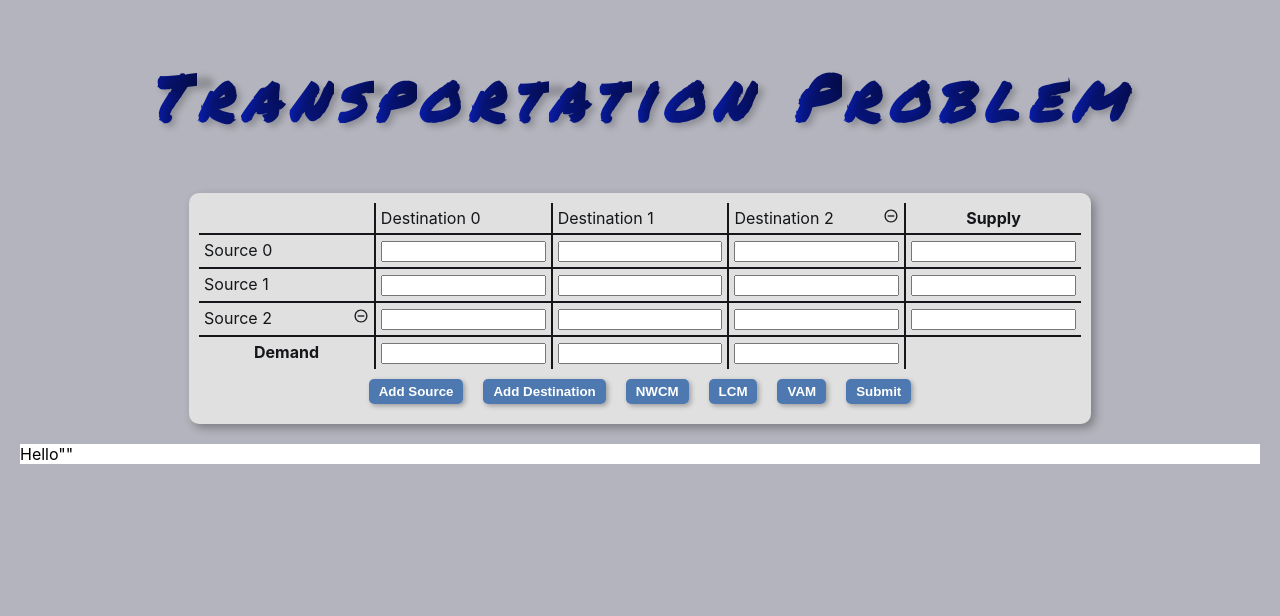
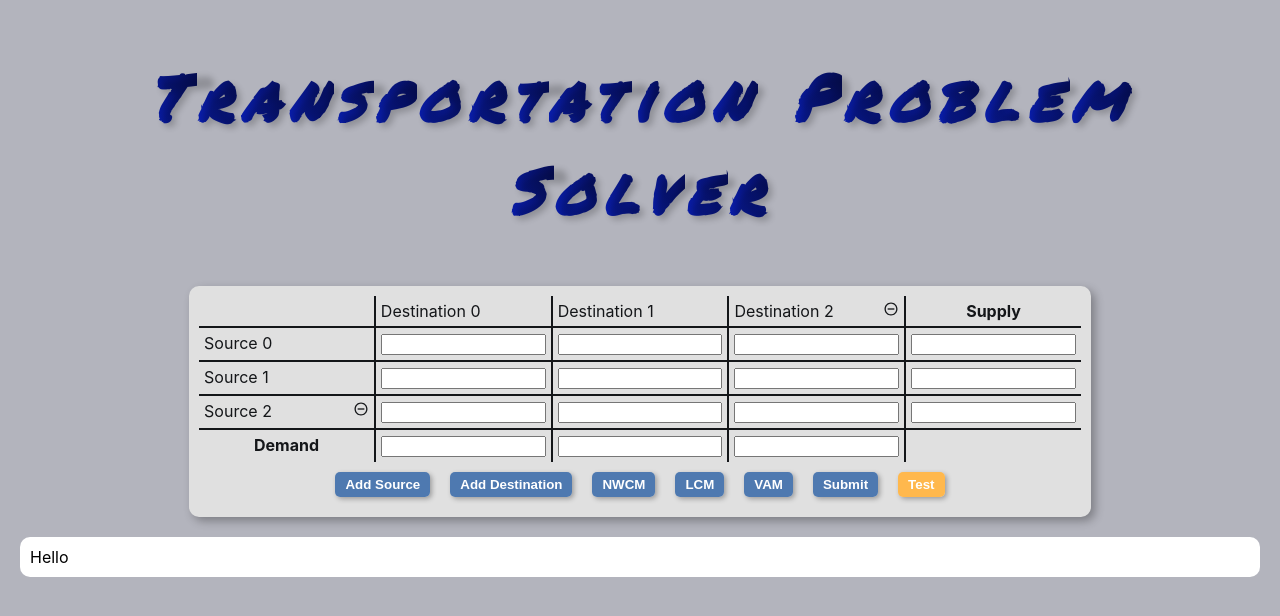
Before and after one commit to akivarichman/TransportationProblem, a React (Create React App) app in the folder transportation-problem-solver/: page / in a window 1280 px wide. Shown: the top 616 px of the page. Built offline with nearby package versions, Linux system fonts and the light colour scheme.

Commit message:
added button to easily submit the TP I used in my paper and created the solution section

```diff
--- a/transportation-problem-solver/src/App.js
+++ b/transportation-problem-solver/src/App.js
@@ -37,6 +37,13 @@ function App() {
             <span>l</span>
             <span>e</span>
             <span>m</span>
+            <span> </span>
+            <span>S</span>
+            <span>o</span>
+            <span>l</span>
+            <span>v</span>
+            <span>e</span>
+            <span>r</span>
         </div>
         <Form setResult={setResult}/>
         <ResultDashboard result={result}/>
--- a/transportation-problem-solver/src/components/Form.js
+++ b/transportation-problem-solver/src/components/Form.js
@@ -14,6 +14,34 @@ function Form({setResult}) {
     const[isNWCM, setIsNWCM] = useState(false)
     const[isLCM, setIsLCM] = useState(false)
     const[isVAM, setIsVAM] = useState(false)
+
+    const testFormData = {
+        supplies: [175, 200, 400, 225],
+        demands: [50, 175, 225, 175, 300, 75],
+        costs: [[17, 18, 10, 10, 5, 13], [6, 11, 13, 5, 10, 8], [9, 10, 4, 4, 3, 5], [13, 8, 6, 14, 9, 11]],
+        method: chosenMethod
+    }
+
+    const handleTest = (event) => {
+        if(isFormDataValid(testFormData)) {
+            console.log('form data is valid');
+            fetch('http://localhost:5000/api/data', {
+                method: 'POST',
+                headers: {
+                  'Content-Type': 'application/json',
+                },
+                body: JSON.stringify({data: testFormData}),
+            })
+            .then((response) => response.json())
+            .then((data) => {
+                console.log('Response:', data);
+                setResult(data);
+            })
+            .catch((error) => console.error('Error:', error));
+        } else {
+            console.log('error');
+        }
+    }
 
     const handleSubmit = (event) => {
         event.preventDefault();
@@ -216,6 +244,7 @@ function Form({setResult}) {
                         <Button onClick={handleMethodChoiceClick} text='LCM' colorStart={isLCM ? '#FFB84D' : '#4e79b0'} colorEnd={isLCM ? '#FF7F00' : '#1f51a3'}/>
                         <Button onClick={handleMethodChoiceClick} text='VAM' colorStart={isVAM ? '#FFB84D' : '#4e79b0'} colorEnd={isVAM ? '#FF7F00' : '#1f51a3'}/>
                         <Button type='submit' text='Submit' colorStart='#4e79b0' colorEnd='#1f51a3'/>
+                        <Button onClick={handleTest} text='Test' colorStart='#FFB84D' colorEnd='#FF7F00'/>
                     </div>
                 </form>
             </div>
--- a/transportation-problem-solver/src/components/ResultDashboard.js
+++ b/transportation-problem-solver/src/components/ResultDashboard.js
@@ -1,5 +1,5 @@
-import { useState, useEffect } from 'react'
 import "../styles/ResultDashboard.css";
+import SolutionMatrix from "./SolutionMatrix";
 
 function ResultDashboard({result}) {
 
@@ -7,8 +7,12 @@ function ResultDashboard({result}) {
 
     return(
         <div className='result-dashboard-container'>
-            Hello
-            {JSON.stringify(result)}
+            {result ?
+                <div>
+                    <SolutionMatrix result={result}/>
+                </div>
+                : 'Hello'
+            }
         </div>
     );
 }
--- /dev/null
+++ b/transportation-problem-solver/src/components/SolutionMatrix.js
@@ -0,0 +1,49 @@
+import "../styles/SolutionMatrix.css";
+
+function SolutionMatrix({result}) {
+
+    return(
+        <div className='solution-matrix-container'>
+            <div> Number of Iterations: {result.iterations} </div>
+            <div className='solution-matrix'>
+                <div className='destination-names-row'>
+                    <div></div>
+                    {result.received.data.demands.map((item, index) =>
+                        <div className='destination-name' key={index}>
+                            <div>Destination {index}</div>
+                        </div>
+                    )}
+                    <div><b>Supply</b></div>
+                </div>
+                {result.received.data.supplies.map((item, index) =>
+                    <div className='source-row' key={index}>
+                        <div className='source-name'>
+                            <div>Source {index}</div>
+                        </div>
+                        {result.optimal_solution[index].map((item, idx) =>
+                            <div key={idx}>
+                                <div className='cost'>
+                                    {item}
+                                </div>
+                            </div>
+                        )}
+                        <div className='input'>
+                            {result.received.data.supplies[index]}
+                        </div>
+                    </div>
+                )}
+                <div className='demand-row'>
+                    <div><b>Demand</b></div>
+                    {result.received.data.demands.map((item, index) =>
+                        <div className='input' key={index}>
+                            {item}
+                        </div>
+                    )}
+                    <div></div>
+                </div>
+            </div>
+        </div>
+    );
+}
+
+export default SolutionMatrix;
--- a/transportation-problem-solver/src/styles/ResultDashboard.css
+++ b/transportation-problem-solver/src/styles/ResultDashboard.css
@@ -1,4 +1,6 @@
 .result-dashboard-container {
     background-color: var(--color-white);
     margin: 20px;
+    padding: 10px;
+    border-radius: 10px;
 }
```
Also changed, not shown: transportation-problem-solver/src/styles/SolutionMatrix.css (added).
